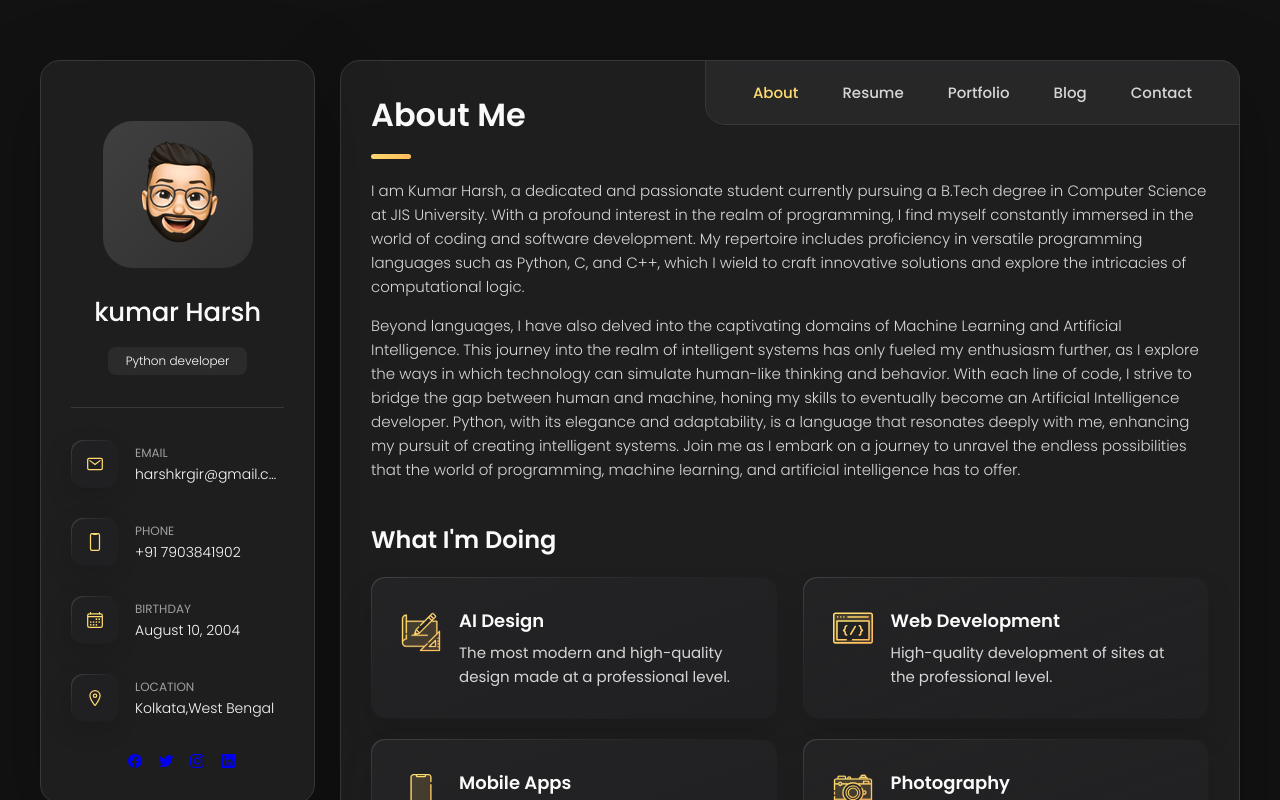
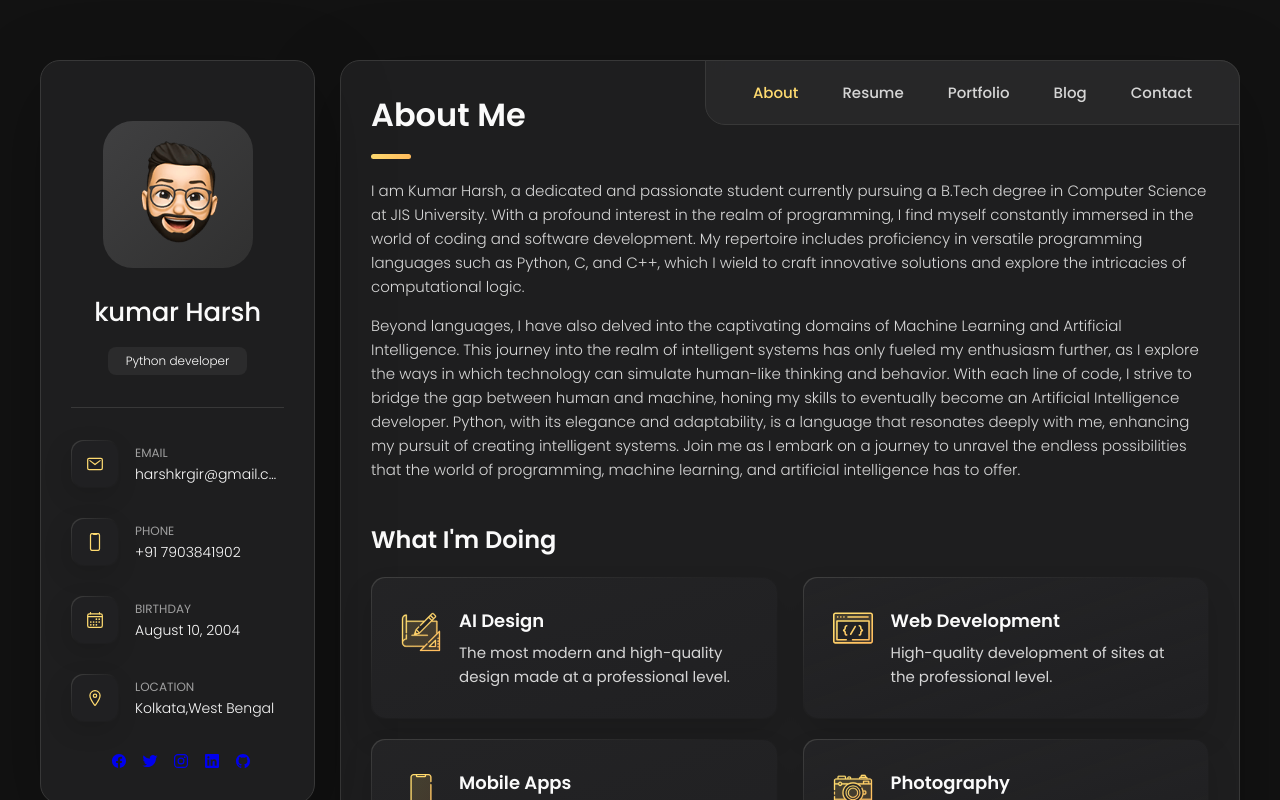
Before and after one commit to harshu-kasyap/personal-portfolio, a plain HTML site: page index.html in a window 1280 px wide. Shown: the top 800 px of the page. Drawn offline with nearby package versions, Linux system fonts and the light colour scheme.

Commit message:
Update index.html

```diff
--- a/index.html
+++ b/index.html
@@ -150,6 +150,10 @@
               <ion-icon name="logo-linkedin"></ion-icon>
             </a>
           </li>
+           <li class="social-item">
+            <a href="https://github.com/harshu-kasyap" class="">
+              <ion-icon name="logo-github"></ion-icon>
+            </a>
 
         </ul>
 
```
